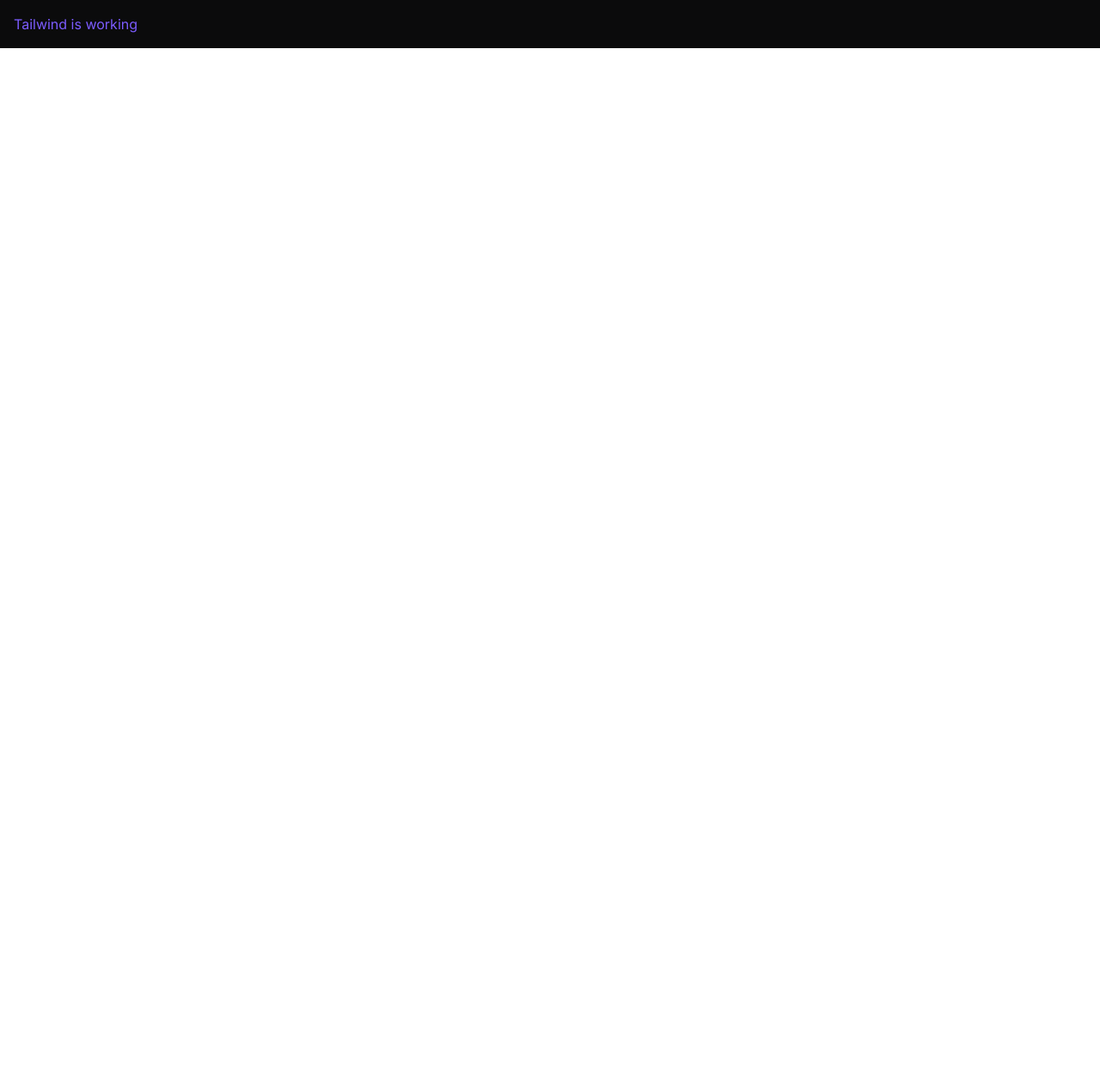
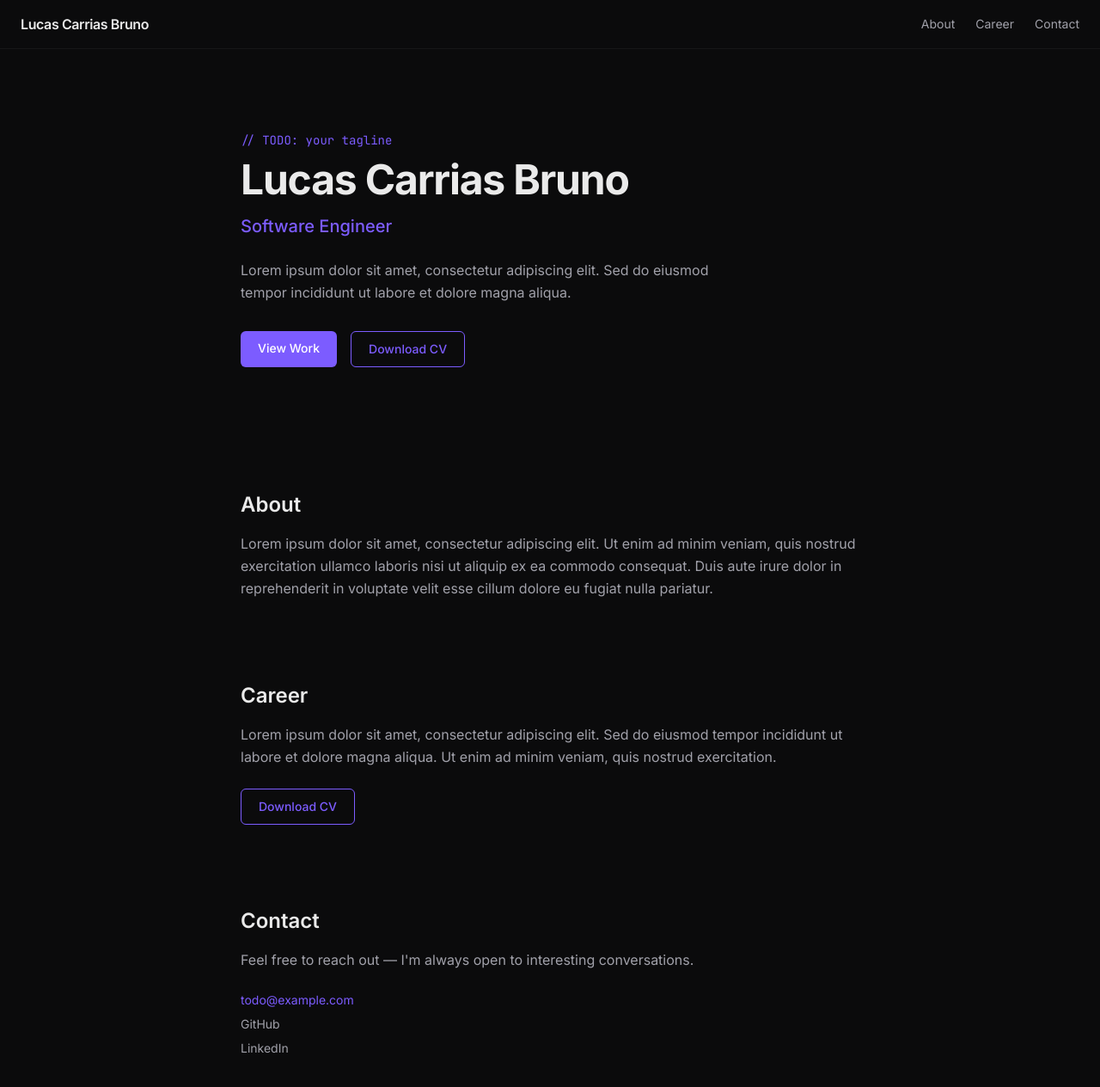
Before and after one commit to lucascarrias/lucascarrias.com, a Next.js app: page / in a window 1280 px wide. Shown: the top 1264 px of the page at 86% size. Before the commit the page ends 800 px from the top, so only its background shows below. Built offline with nearby package versions, Linux system fonts and the light colour scheme.

Commit message:
build main layout with placeholders

```diff
--- a/app/page.tsx
+++ b/app/page.tsx
@@ -1,7 +1,19 @@
+import Navbar from "@/components/Navbar";
+import Hero from "@/components/Hero";
+import About from "@/components/About";
+import Career from "@/components/Career";
+import Contact from "@/components/Contact";
+
 export default function Home() {
   return (
-  <div className="bg-background text-accent p-4">
-    Tailwind is working
-  </div>
+    <div className="bg-background min-h-screen">
+      <Navbar />
+      <div className="space-y-24 px-6 max-w-3xl mx-auto">
+        <Hero />
+        <About />
+        <Career />
+        <Contact />
+      </div>
+    </div>
   );
 }
--- /dev/null
+++ b/components/About.tsx
@@ -0,0 +1,13 @@
+export default function About() {
+  return (
+    <section id="about">
+      <h2 className="text-text text-2xl font-semibold mb-4">About</h2>
+      <p className="text-muted text-base leading-relaxed">
+        {/* TODO: Your about paragraph (max 6 lines) */}
+        Lorem ipsum dolor sit amet, consectetur adipiscing elit. Ut enim ad minim veniam,
+        quis nostrud exercitation ullamco laboris nisi ut aliquip ex ea commodo consequat.
+        Duis aute irure dolor in reprehenderit in voluptate velit esse cillum dolore eu fugiat nulla pariatur.
+      </p>
+    </section>
+  );
+}
--- /dev/null
+++ b/components/Career.tsx
@@ -0,0 +1,19 @@
+export default function Career() {
+  return (
+    <section id="career">
+      <h2 className="text-text text-2xl font-semibold mb-4">Career</h2>
+      <p className="text-muted text-base leading-relaxed mb-6">
+        {/* TODO: Short career summary */}
+        Lorem ipsum dolor sit amet, consectetur adipiscing elit. Sed do eiusmod tempor incididunt
+        ut labore et dolore magna aliqua. Ut enim ad minim veniam, quis nostrud exercitation.
+      </p>
+      <a
+        href="/cv.pdf"
+        download
+        className="inline-block px-5 py-2.5 border border-accent text-accent text-sm font-medium rounded-md hover:bg-accent/10 transition-colors"
+      >
+        Download CV
+      </a>
+    </section>
+  );
+}
--- /dev/null
+++ b/components/Contact.tsx
@@ -0,0 +1,36 @@
+export default function Contact() {
+  return (
+    <section id="contact" className="pb-24">
+      <h2 className="text-text text-2xl font-semibold mb-4">Contact</h2>
+      <p className="text-muted text-base leading-relaxed mb-6">
+        {/* TODO: Short contact intro */}
+        Feel free to reach out — I&apos;m always open to interesting conversations.
+      </p>
+      <div className="flex flex-col gap-2 text-sm">
+        <a
+          href="mailto:todo@example.com"
+          className="text-accent hover:opacity-80 transition-opacity"
+        >
+          {/* TODO: your email */}
+          todo@example.com
+        </a>
+        <a
+          href="https://github.com/TODO"
+          target="_blank"
+          rel="noopener noreferrer"
+          className="text-muted hover:text-accent transition-colors"
+        >
+          GitHub {/* TODO: your GitHub handle */}
+        </a>
+        <a
+          href="https://linkedin.com/in/TODO"
+          target="_blank"
+          rel="noopener noreferrer"
+          className="text-muted hover:text-accent transition-colors"
+        >
+          LinkedIn {/* TODO: your LinkedIn handle */}
+        </a>
+      </div>
+    </section>
+  );
+}
--- /dev/null
+++ b/components/Hero.tsx
@@ -0,0 +1,34 @@
+export default function Hero() {
+  return (
+    <section className="pt-24 pb-12">
+      <p className="text-accent text-sm font-mono mb-3">// TODO: your tagline</p>
+      <h1 className="text-text text-5xl font-bold tracking-tight mb-4">
+        {/* TODO: Your Name */}
+        Lucas Carrias Bruno
+      </h1>
+      <p className="text-accent text-xl font-medium mb-6">
+        {/* TODO: Your Role */}
+        Software Engineer
+      </p>
+      <p className="text-muted text-base leading-relaxed max-w-xl mb-8">
+        {/* TODO: Short description */}
+        Lorem ipsum dolor sit amet, consectetur adipiscing elit. Sed do eiusmod tempor incididunt ut labore et dolore magna aliqua.
+      </p>
+      <div className="flex gap-4 flex-wrap">
+        <a
+          href="#career"
+          className="px-5 py-2.5 bg-accent text-white text-sm font-medium rounded-md hover:opacity-90 transition-opacity"
+        >
+          View Work
+        </a>
+        <a
+          href="/cv.pdf"
+          download
+          className="px-5 py-2.5 border border-accent text-accent text-sm font-medium rounded-md hover:bg-accent/10 transition-colors"
+        >
+          Download CV
+        </a>
+      </div>
+    </section>
+  );
+}
--- /dev/null
+++ b/components/Navbar.tsx
@@ -0,0 +1,12 @@
+export default function Navbar() {
+  return (
+    <nav className="sticky top-0 z-10 bg-background px-6 py-4 flex justify-between items-center border-b border-white/5">
+      <span className="text-text font-semibold tracking-tight">Lucas Carrias Bruno</span>
+      <div className="flex gap-6 text-sm">
+        <a href="#about" className="text-muted hover:text-text transition-colors">About</a>
+        <a href="#career" className="text-muted hover:text-text transition-colors">Career</a>
+        <a href="#contact" className="text-muted hover:text-text transition-colors">Contact</a>
+      </div>
+    </nav>
+  );
+}
```
